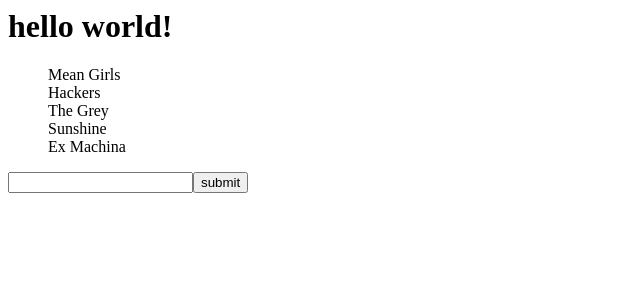
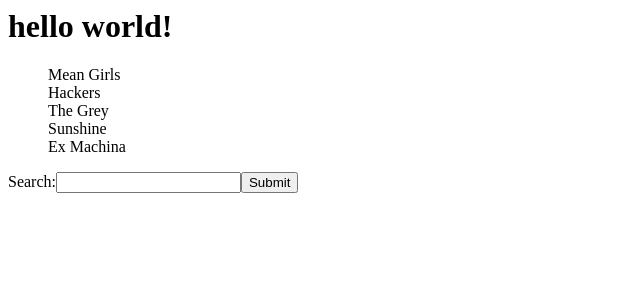
Before and after one commit to jkapl/movie-list-2, a React app: page / in a window 1280 px wide. Shown: the top 300 px of the page, without its empty margins (0-640 px from the left). Built offline with nearby package versions, Linux system fonts and the light colour scheme.

Commit message:
search working

```diff
--- a/src/components/App.js
+++ b/src/components/App.js
@@ -7,19 +7,27 @@
   constructor(props) {
     super(props);
 
-    this.state = [
+    this.state = {videos : [
       {title: 'Mean Girls'},
       {title: 'Hackers'},
       {title: 'The Grey'},
       {title: 'Sunshine'},
-      {title: 'Ex Machina'},
-    ];
+      {title: 'Ex Machina'}
+     ]
+    };
 
     this.handleSearch = this.handleSearch.bind(this);
   }
 
-  handleSearch (e) {
-    alert(e);
+  handleSearch (query) {
+    let videosArr = this.state.videos;
+    for (var i=0; i<videosArr.length; i++) {
+      if (query === videosArr[i].title) {
+        this.setState({videos: [{title: query}]});
+        return;
+      }
+    }
+    console.log('not found');
   }
 
 
@@ -28,7 +36,7 @@
     <div>
         <h1>hello world!</h1>
       <div>
-        <VideoList videos={this.state}/>
+        <VideoList videos={this.state.videos}/>
       </div>
       <div>
         <Search handleSearch={this.handleSearch}/>
--- a/src/components/search.js
+++ b/src/components/search.js
@@ -1,14 +1,48 @@
 import React from 'react';
 
-const Search = (props)=> (
-  //pass down handleSearch function from app
-  //grab event target and pass to handleSearch
-  <form>
-    <label>
-    <input type='text' name='search'></input>
-    </label>
-    <input type='submit' value='submit' onClick={(e) => {props.handleSearch(e.target.value)}}></input>
-  </form>
-)
+//  const Search = (props)=> (
+//   //pass down handleSearch function from app
+//   //grab event target and pass to handleSearch
+//   <form>
+//       <input type='text' name='search'></input>
+//       <input type='submit' value='submit' onClick={(e) => {props.handleSearch(e)}}></input>
+//   </form>
+// )
+
+class Search extends React.Component {
+  constructor(props){
+    super(props)
+
+  this.state = {value:''};
+
+  this.handleChange = this.handleChange.bind(this);
+  this.handleSubmit = this.handleSubmit.bind(this);
+  }
+
+  handleChange(event) {
+    this.setState({value: event.target.value})
+    console.log(this.state.value);
+  }
+
+  handleSubmit(event) {
+    console.log('submitted ' + this.state.value);
+    this.props.handleSearch(this.state.value);
+    event.preventDefault();
+  }
+
+  render () {
+   return (
+    <form onSubmit={this.handleSubmit}>
+      <label>
+        Search:
+        <input type="text" onChange={this.handleChange} value={this.state.value}  />
+      </label>
+      <input type='submit' value='Submit' />
+    </form>
+   )
+  }
+
+}
+
 
 export default Search;
```
Also changed, not shown: 1 other file (tests, documents, lock files or other folders).
